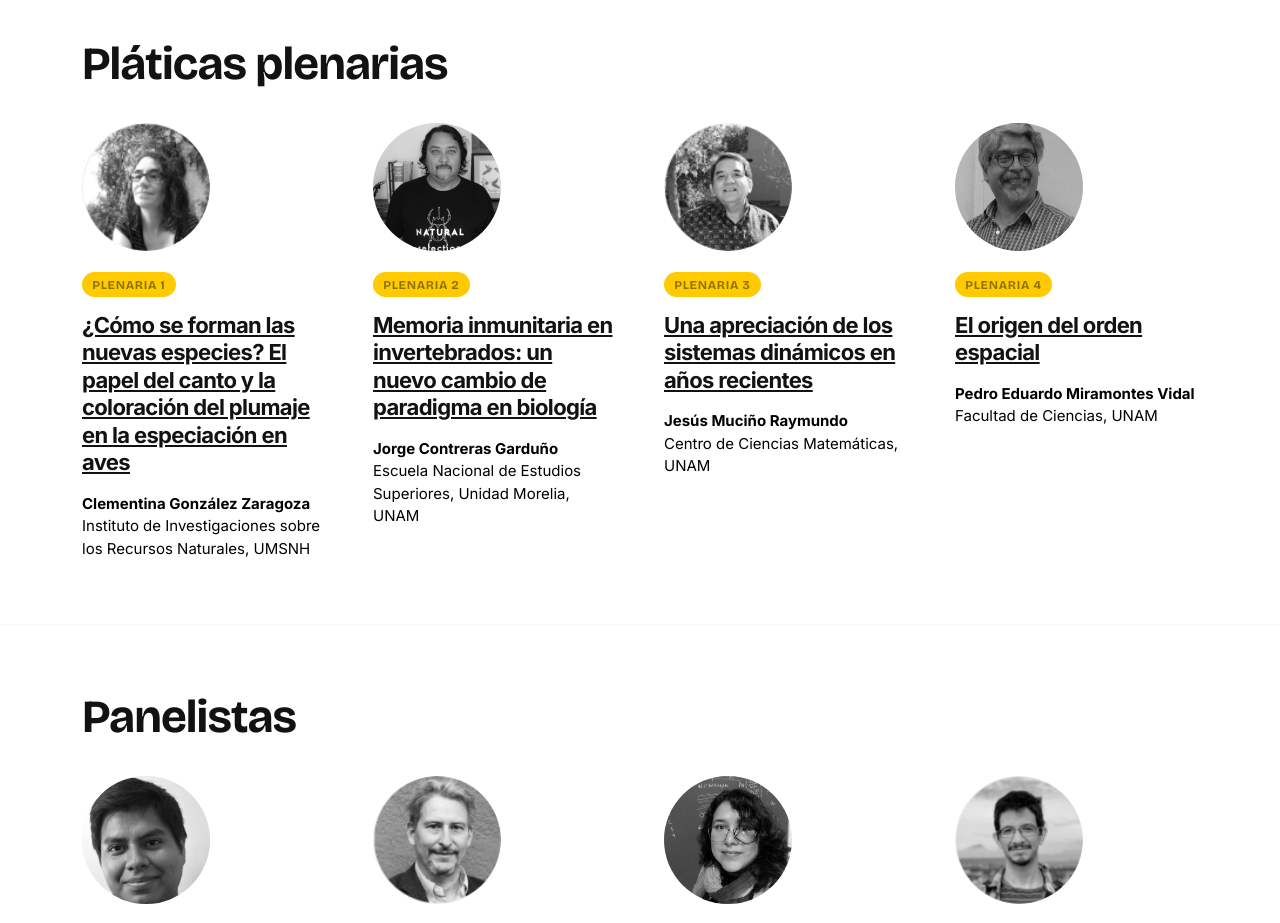
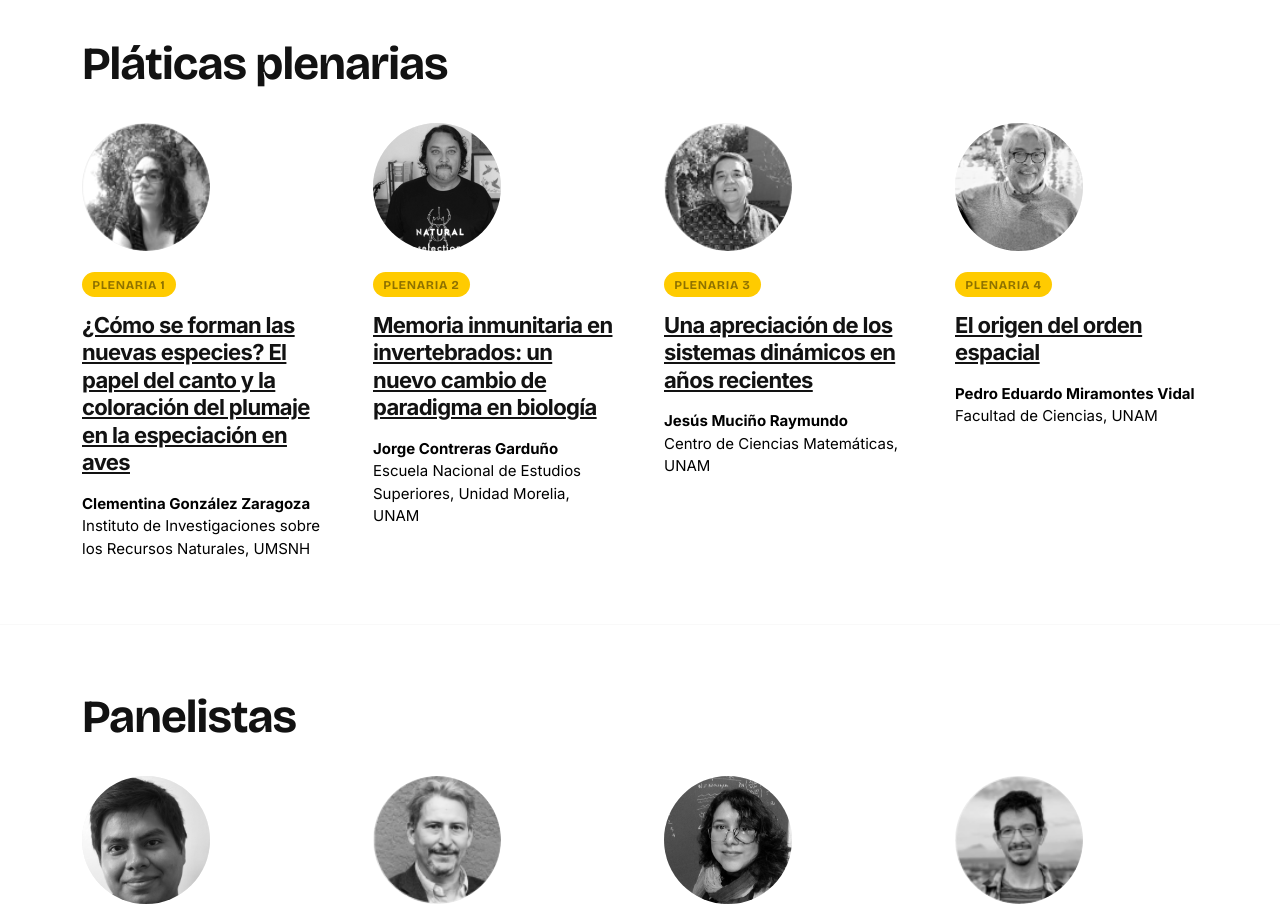
Before and after one commit to miguel-mx/biomate-2026, a plain HTML site: page index.html in a window 1280 px wide. Shown: the part 5840-6763 px from the top of the page. Drawn offline with nearby package versions, Linux system fonts and the light colour scheme.

Commit message:
Foto Pedro Miramontes

```diff
--- a/index.html
+++ b/index.html
@@ -445,7 +445,7 @@
         </div>
         <div class="col-sm-6 col-lg-3 plenaria">
           <button type="button" class="plenaria-card" data-key="miramontes">
-            <img class="p-photo" src="assets/miramontes.png" alt="Pedro Eduardo Miramontes Vidal" />
+            <img class="p-photo" src="assets/Miramontes.jpeg" alt="Pedro Eduardo Miramontes Vidal" />
             <div class="p-num">Plenaria 4</div>
             <div class="p-title">El origen del orden espacial</div>
             <div class="p-meta"><span class="fw-bold">Pedro Eduardo Miramontes Vidal</span><br />Facultad de Ciencias, UNAM</div>
--- a/js/plenarias.js
+++ b/js/plenarias.js
@@ -15,7 +15,7 @@ var PLENARIAS = {
     title: "El origen del orden espacial",
     name: "Pedro Eduardo Miramontes Vidal",
     org: "Facultad de Ciencias, UNAM",
-    img: "assets/miramontes.png",
+    img: "assets/Miramontes.jpeg",
     resumen: [
       "Uno de los temas más antiguos y controversiales de la ciencia es la cuestión del origen de las formas en la naturaleza y, en particular, en la biología. Los patrones en las pieles de los animales, la estructura de los vegetales y la forma de las colonias bacterianas, son ejemplos de la gran riqueza dinámica de la naturaleza; sin embargo, su origen aún está lejos de comprenderse por completo.",
       "Esta presentación pretende hacer un recorrido histórico por las ideas que estos problemas han planteado y mostrar que las respuestas a estos cuestionamientos son imposibles de obtener sin el concurso de las matemáticas y la física."
```
Also changed, not shown: assets/Miramontes.jpeg (added).
